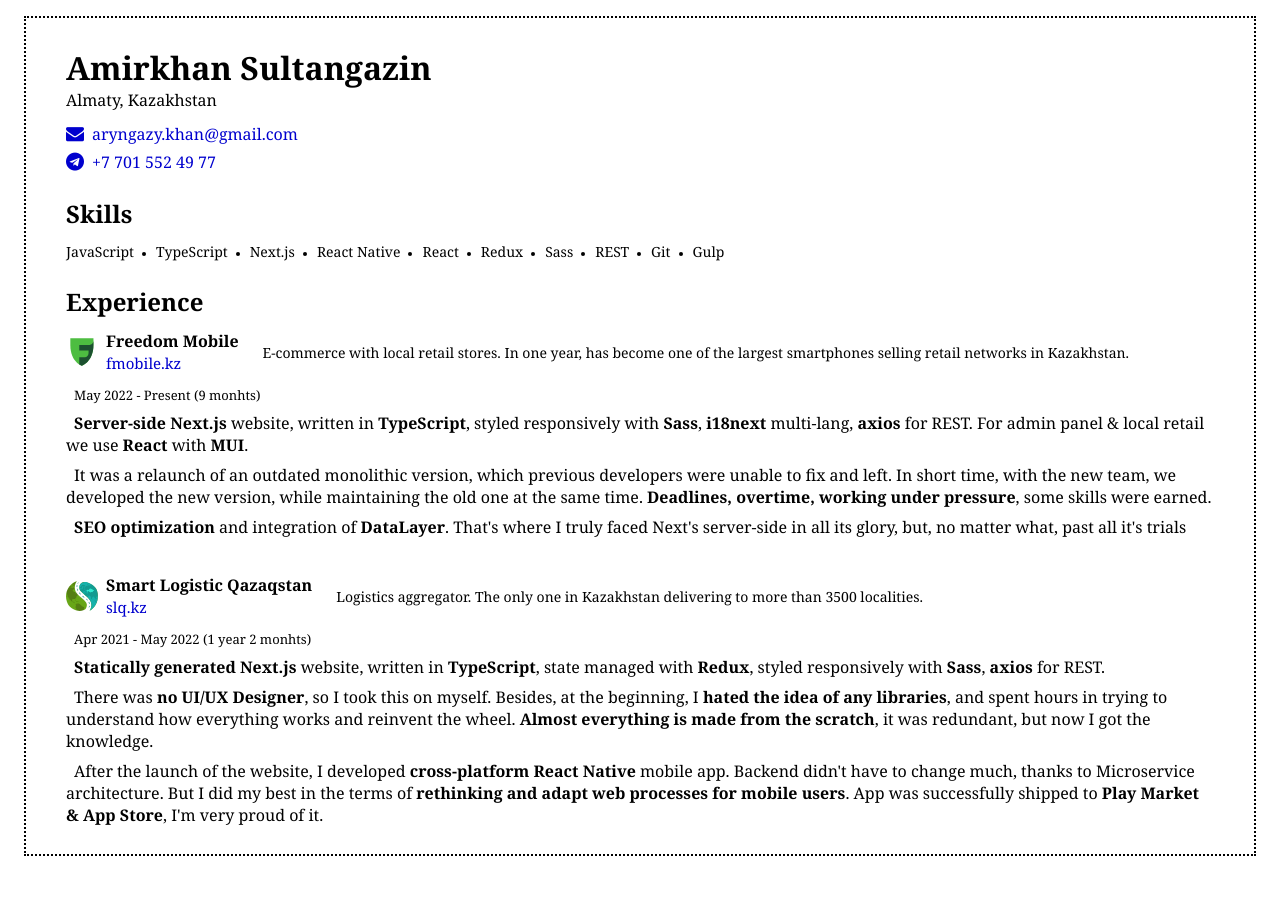
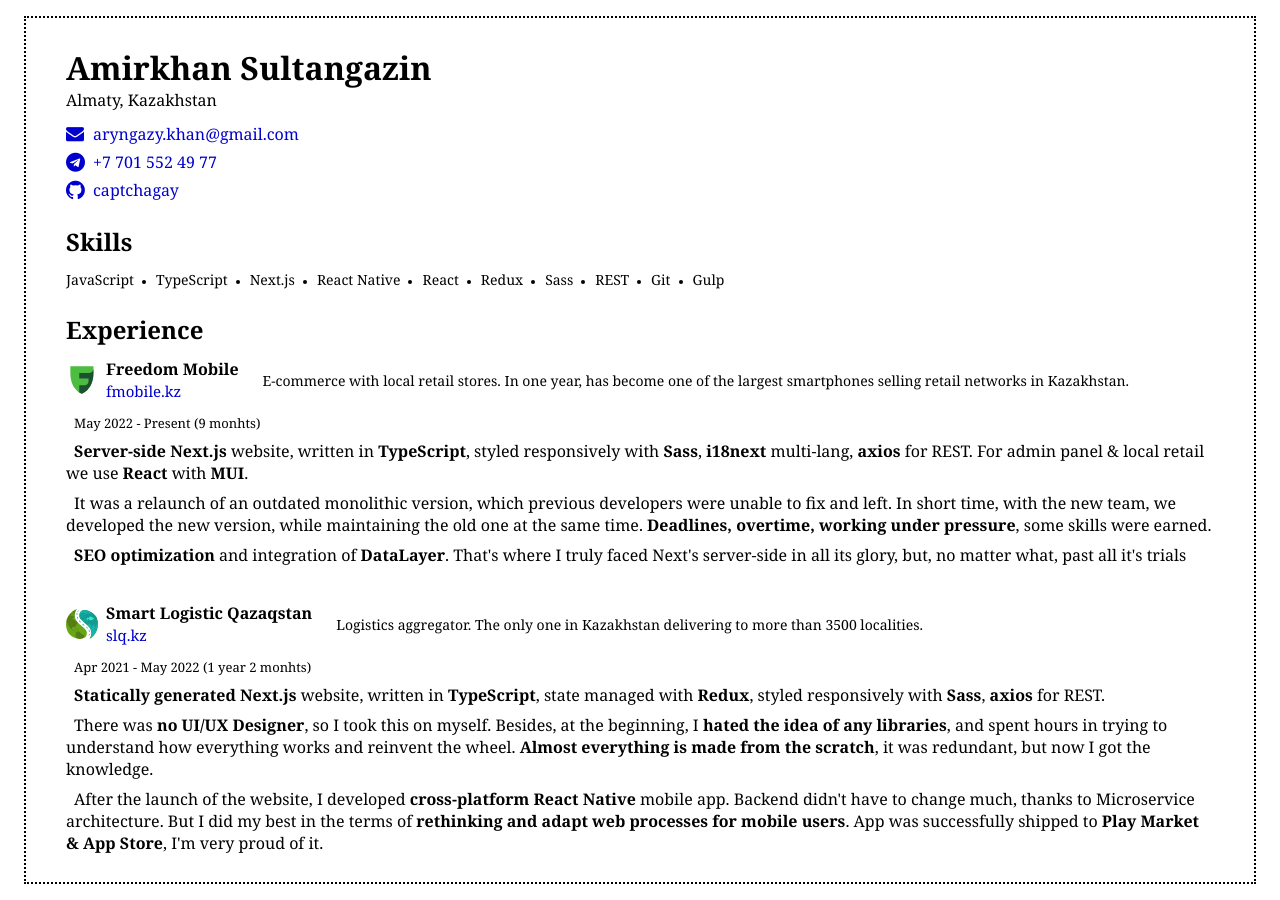
Before and after one commit to captchagay/captchagay.github.io, a plain HTML site: page index.html in a window 1280 px wide. Before the commit the page ends 872 px from the top, so only its background shows below. Drawn offline with Linux system fonts and the light colour scheme.

Commit message:
github contact added, contacts links width fit

```diff
--- a/index.html
+++ b/index.html
@@ -28,14 +28,24 @@
       .contacts a {
         display: flex;
         align-items: center;
+        width: fit-content;
         margin-bottom: 6px;
       }
       .contacts a:last-child {
         margin-bottom: 0;
       }
       .contacts i {
+        width: 19px;
         margin-right: 8px;
+      }
+      .contacts .fa-envelope {
         font-size: 18px;
+      }
+      .contacts .fa-telegram {
+        font-size: 19px;
+      }
+      .contacts .fa-github {
+        font-size: 22px;
       }
       section {
         margin-top: 24px;
@@ -104,6 +114,10 @@
       <a href="https://t.me/+77015524977">
         <i class="fa fa-telegram"></i>
         +7 701 552 49 77
+      </a>
+      <a href="https://github.com/captchagay">
+        <i class="fa fa-github"></i>
+        captchagay
       </a>
     </div>
     <section>
```
